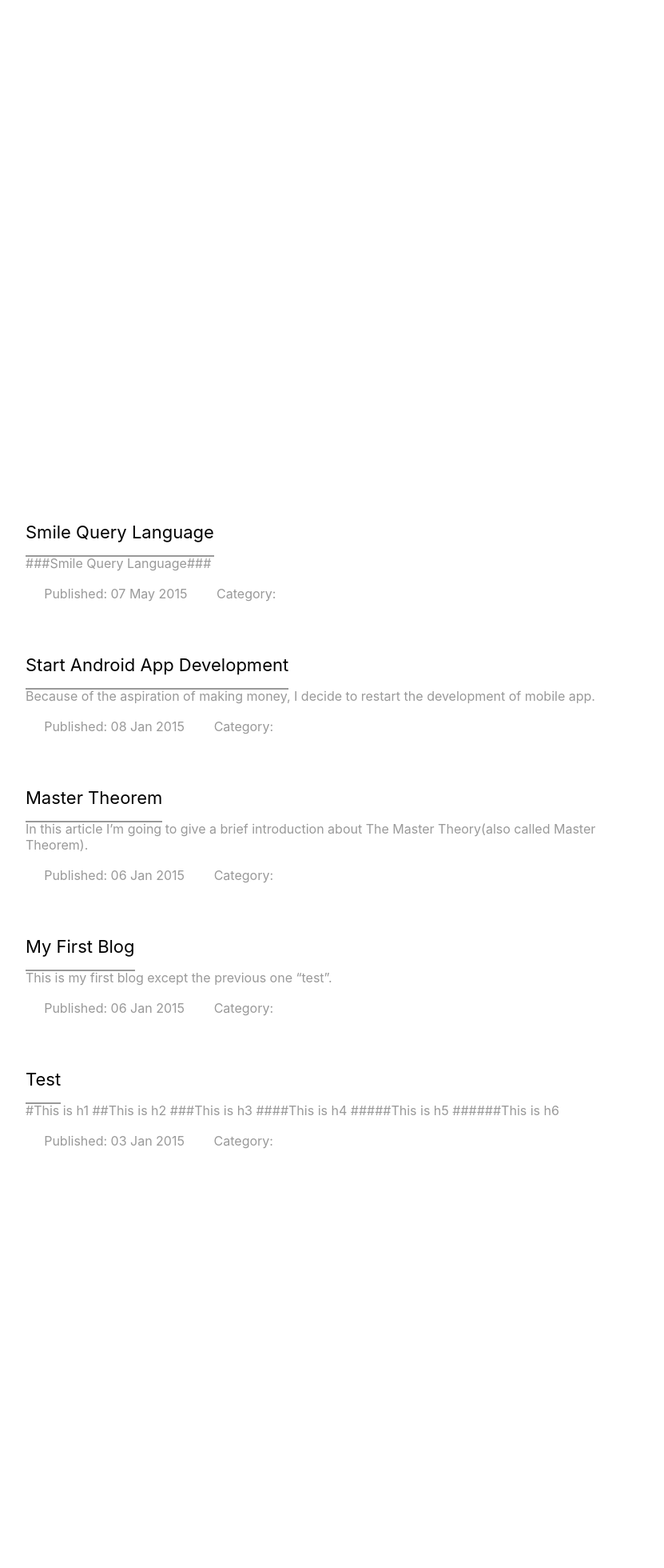
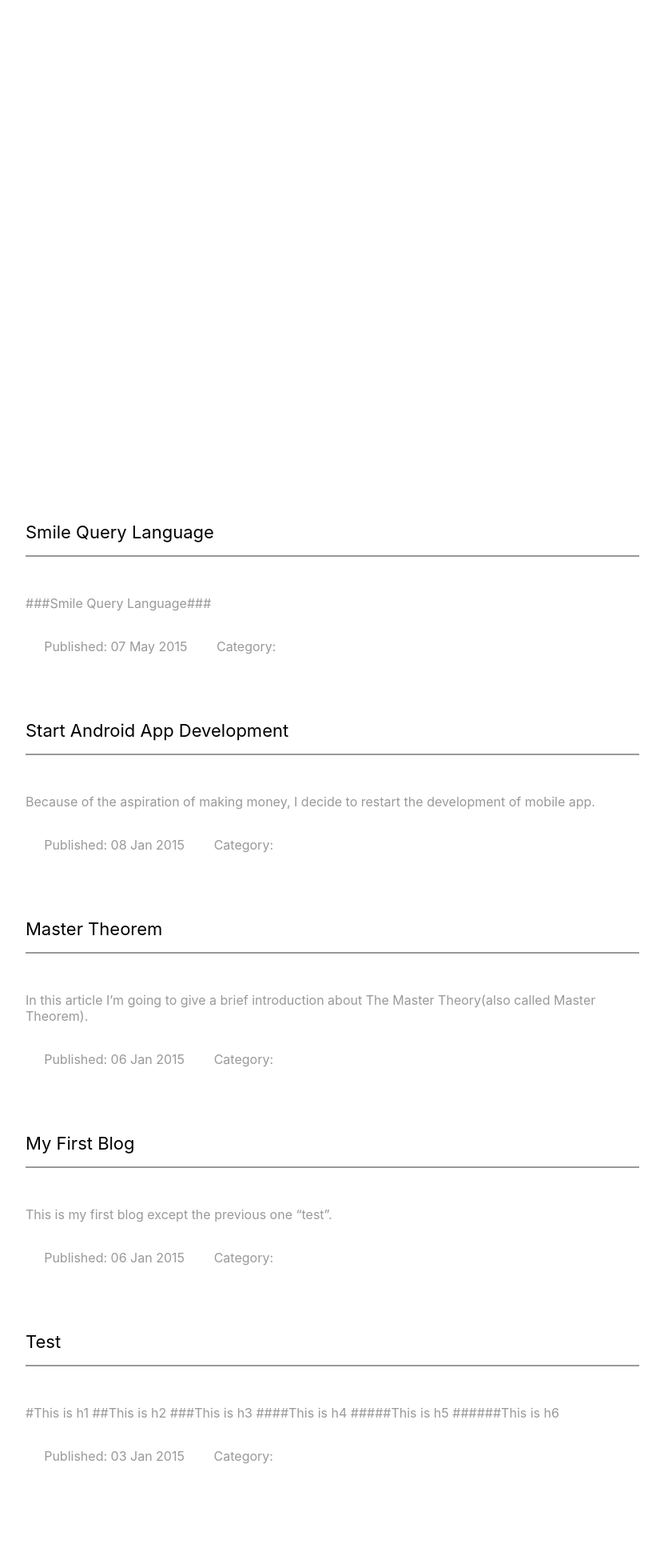
Before and after one commit to wenyuzhao/wenyuzhao.github.io, a Jekyll site: the page built from test.html, in a window 1280 px wide. Shown: the whole page at 80% size, without its empty margins (224-1055 px from the left). Built offline with Jekyll 4.4.1, drawn with Linux system fonts in a browser that asks for light colours; a script that is not in the unit is left out; before the commit the page ends 1550 px from its top, so only the background shows below that.

Commit message:
Update test.html

```diff
--- a/test.html
+++ b/test.html
@@ -13,7 +13,6 @@ layout: x
         color: black;
         text-decoration: none;
         padding: 1rem 0;
-        border-bottom: 2px solid #999;
         font-size: 22px;
     }
     article .title:link    { color: black; }
@@ -21,14 +20,15 @@ layout: x
     article .title:hover   { color: #2196f3; }
     article .title:active  { color: #2196f3; }
     article .excerpt {
-        margin: 1rem 0;
+        border-top: 2px solid #999;
+        padding: 1rem 0;
     }
     article .info {
         display: flex;
         flex-direction: row;
         align-items: center;
         justify-content: flex-start;
-        margin: 1rem 0;
+        padding: 1rem 0;
     }
 </style>
 
```
